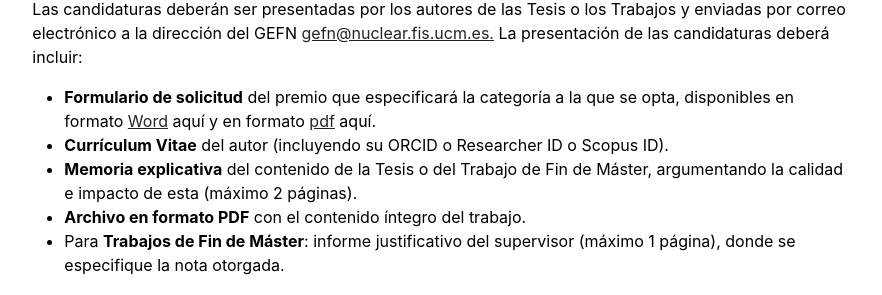
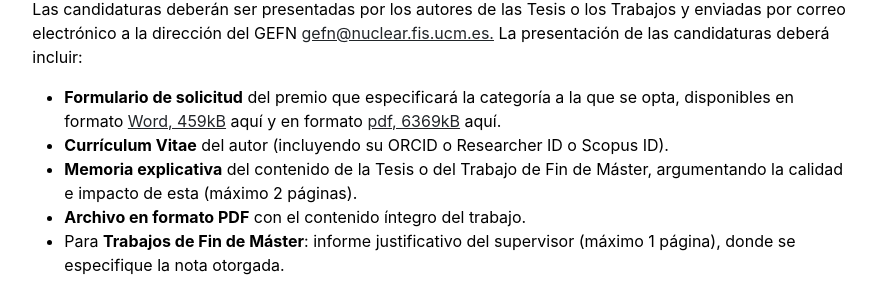
Before and after one commit to GEFN-RSEF/GEFN-RSEF.github.io, a Jekyll site: the page built from premios.md, in a window 1280 px wide. Shown: the part 1179-1474 px from the top of the page, without its empty margins (197-1079 px from the left). Built offline with Jekyll 4.4.1, drawn with Linux system fonts in a browser that asks for light colours.

Commit message:
Primer intento junta

```diff
--- a/_data/settings.yml
+++ b/_data/settings.yml
@@ -8,7 +8,7 @@ menu:
 #- {name: 'Contacto', url: '/contact'}
 
 junta:
-#- {name: 'Primary Investigator', title: 'Researcher', department: 'Physics & Astronomy', institution: 'Some University', institution_address: '1 Main Street, Canada', phone: '(000) 000-0000', email: 'hello@university.edu', office: 'Science Building 505', image: 'assets/img/primary-investigator.jpg', url: 'primary-investigator'}
+- {name: 'Arnau Rios Huguet', title: 'Researcher', department: 'Physics & Astronomy', institution: 'Some University', institution_address: '1 Main Street, Canada', phone: '(000) 000-0000', email: 'hello@university.edu', office: 'Science Building 505', image: 'assets/img/primary-investigator.jpg', url: 'primary-investigator'}
 
 
 people:
--- a/premios.md
+++ b/premios.md
@@ -45,9 +45,9 @@ Las candidaturas deberán ser presentadas por los autores de las Tesis o los Tra
 a la dirección del GEFN  <a href="mailto:gefn@nuclear.fis.ucm.es">gefn@nuclear.fis.ucm.es.</a> La presentación de las
 candidaturas deberá incluir:
 - **Formulario de solicitud** del premio que especificará la categoría a la que se opta, disponibles en formato
-[Word](./premios/2021_23/FORMULARIO-SOLICITUD-GEFN-ATI-2025.docx)
+[Word, 459kB](./premios/2021_23/FORMULARIO-SOLICITUD-GEFN-ATI-2025.docx)
 aquí y en formato
-[pdf](./premios/2021_23/FORMULARIO-SOLICITUD-GEFN-ATI-2025.pdf)
+[pdf, 6369kB](./premios/2021_23/FORMULARIO-SOLICITUD-GEFN-ATI-2025.pdf)
 aquí.
 - **Currículum Vitae** del autor (incluyendo su ORCID o Researcher ID o Scopus ID).
 - **Memoria explicativa** del contenido de la Tesis o del Trabajo de Fin de Máster, argumentando la calidad e impacto de esta (máximo 2 páginas).
```
Also changed, not shown: premios/2021_23.md (+2 -2 lines).
